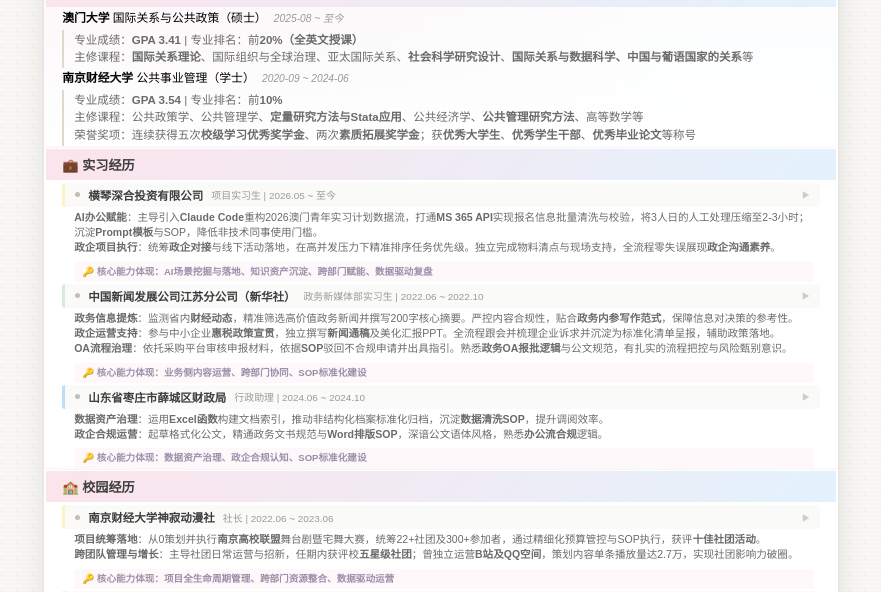
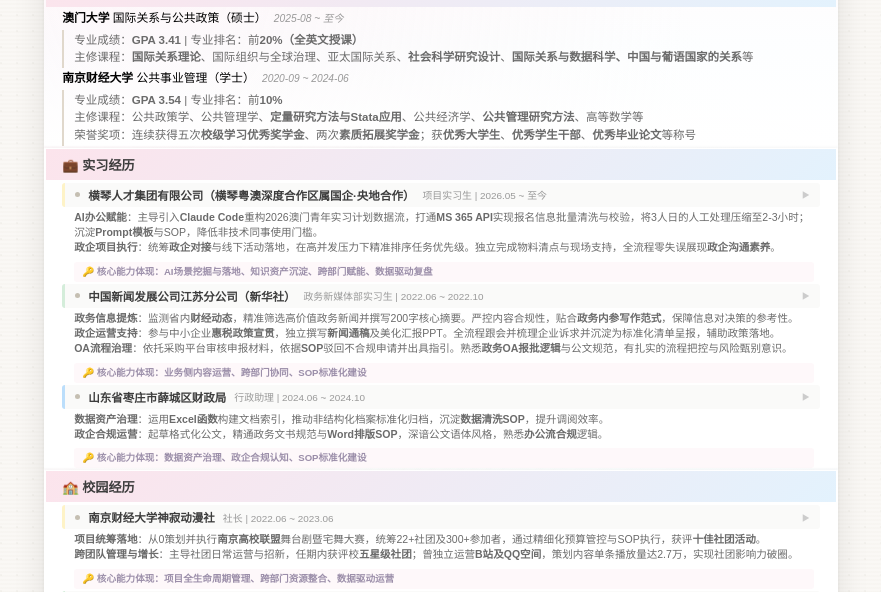
Before and after one commit to 02Ruichen/resume-website, a website built with Vite: page index.html in a window 1280 px wide. Shown: the part 185-777 px from the top of the page, without its empty margins (199-1080 px from the left). Built offline with nearby package versions, Linux system fonts and the light colour scheme.

```diff
--- a/index.html
+++ b/index.html
@@ -1,4 +1,4 @@
-<!-- build:1782868315.8183084 -->
+<!-- build:1782963231.7851763 -->
 <!DOCTYPE html>
 <html lang="zh-CN">
 <head>
@@ -272,7 +272,7 @@
   <div class="section intern">
     <h2>💼 实习经历</h2>
     <div class="exp-item" id="intern_0">
-      <div class="exp-bar" onclick="expandExp('intern_0')"><span class="exp-dot"></span><span class="exp-title">横琴深合投资有限公司</span><span class="exp-sub">项目实习生 | 2026.05 ~ 至今</span><span class="exp-arrow">▶</span></div>
+      <div class="exp-bar" onclick="expandExp('intern_0')"><span class="exp-dot"></span><span class="exp-title">横琴人才集团有限公司（横琴粤澳深度合作区属国企·央地合作）</span><span class="exp-sub">项目实习生 | 2026.05 ~ 至今</span><span class="exp-arrow">▶</span></div>
       <div class="exp-brief"><b>AI办公赋能</b>：主导引入<b>Claude Code</b>重构2026澳门青年实习计划数据流，打通<b>MS 365 API</b>实现报名信息批量清洗与校验，将3人日的人工处理压缩至2-3小时；沉淀<b>Prompt模板</b>与SOP，降低非技术同事使用门槛。<br><b>政企项目执行</b>：统筹<b>政企对接</b>与线下活动落地，在高并发压力下精准排序任务优先级。独立完成物料清点与现场支持，全流程零失误展现<b>政企沟通素养</b>。<div class="kw-line">🔑 核心能力体现：AI场景挖掘与落地、知识资产沉淀、跨部门赋能、数据驱动复盘</div></div>
       <div class="exp-full">
         <button class="back-btn" onclick="event.stopPropagation();collapseExp('intern_0')">← 返回列表</button>
```
